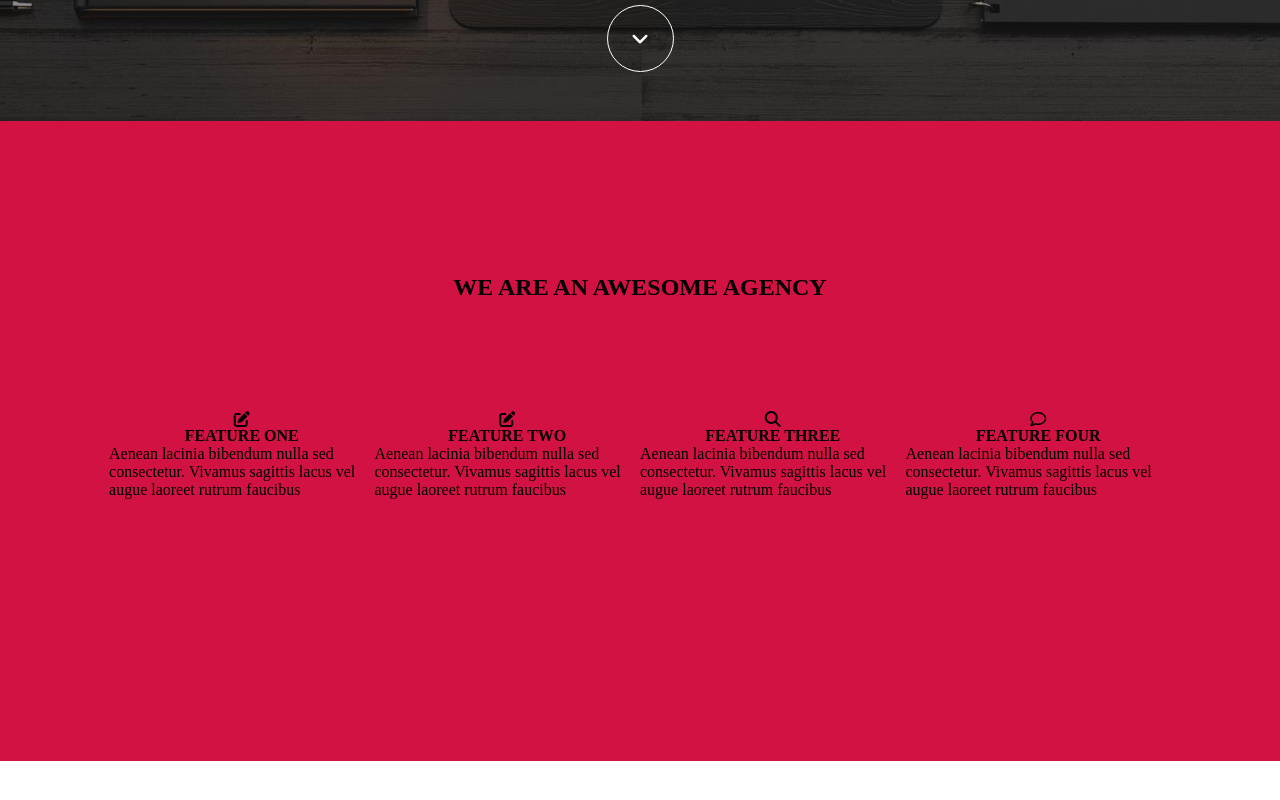
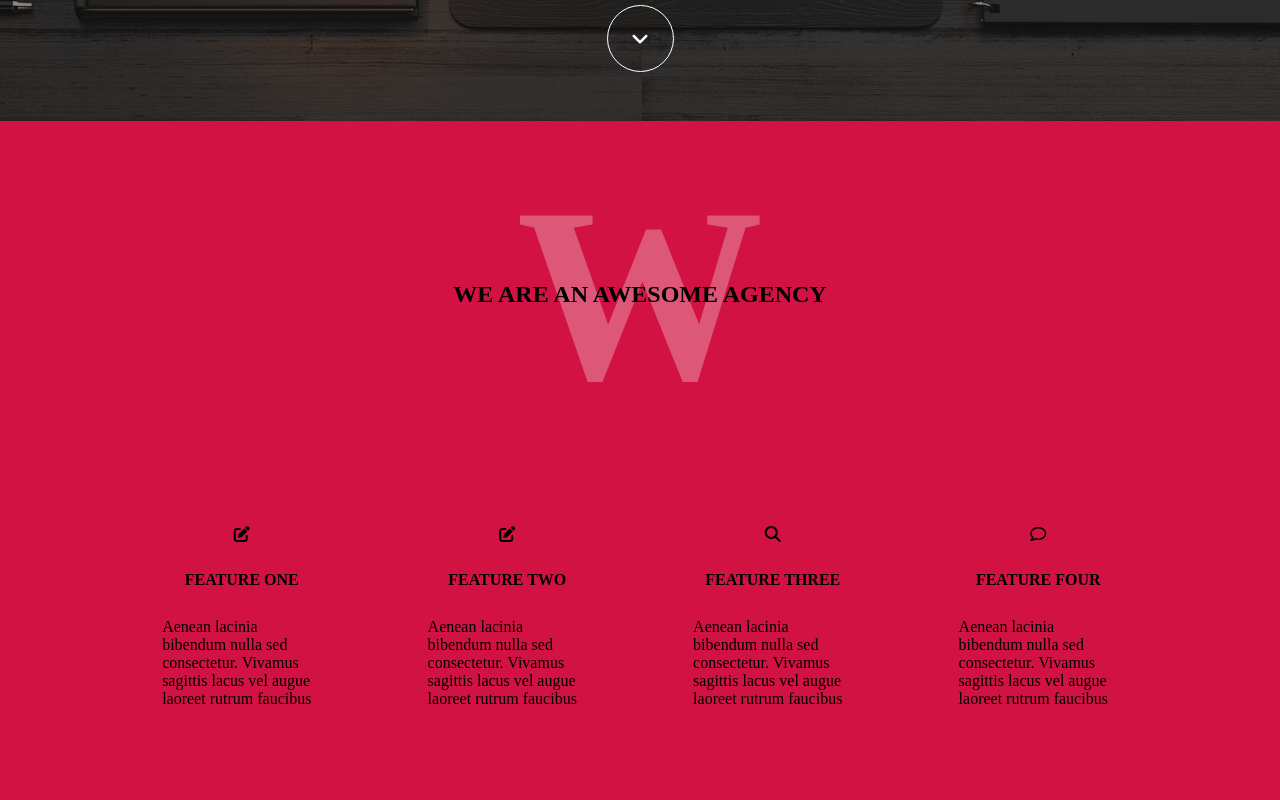
Before and after one commit to Whitenor/ProjectOneInteNoBootstrap, a plain HTML site: page index.html in a window 1280 px wide. Shown: the part 679-1479 px from the top of the page. Before the commit the page ends 1440 px from the top, so only its background shows below. Drawn offline with nearby package versions, Linux system fonts and the light colour scheme.

Commit message:
update about

```diff
--- a/assets/css/style.css
+++ b/assets/css/style.css
@@ -59,13 +59,33 @@ header > div, header > i {
     justify-content: center;
     align-items: center;
 }
+#about > span{
+    position: relative;
+    display: flex;
+    justify-content: center;
+    align-items: center;
+    margin: 20vh 0 10vh 0;
+}
+#about > span > h3{
+    position: absolute;
+    font-size: 247px;
+    opacity: 30%;
+    color: #f5f5f5;
+}
+#about > span >h2{
+    z-index: 2;
+}
 #about > div{
     display: flex;
     padding: 13.63vh;
+    min-height: 30vh;
 }
 #about > div > div{
     display: flex;
     flex-direction: column;
-    justify-content: center;
+    justify-content: space-evenly;
     align-items: center;
 }
+#about > div >div > p{
+    width: 60%;
+}
--- a/index.html
+++ b/index.html
@@ -19,7 +19,10 @@
         <i class="fa-solid fa-angle-down"></i>
     </header>
     <section id="about">
-        <h2>WE ARE AN AWESOME AGENCY</h2>
+        <span>
+            <h3>W</h3>
+            <h2>WE ARE AN AWESOME AGENCY</h2>
+        </span>
         <div>
             <div>
                 <i class="fa-solid fa-pen-to-square"></i>
```
